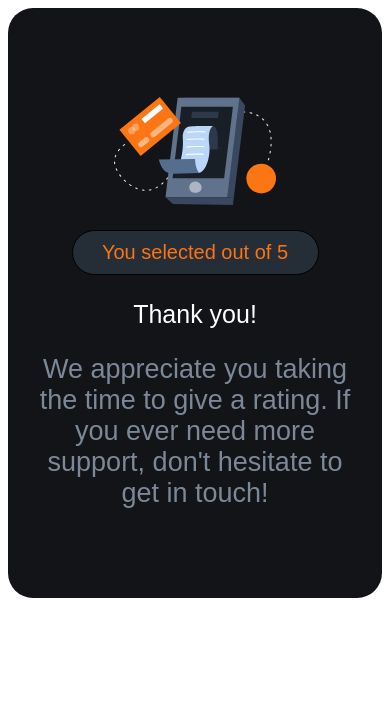
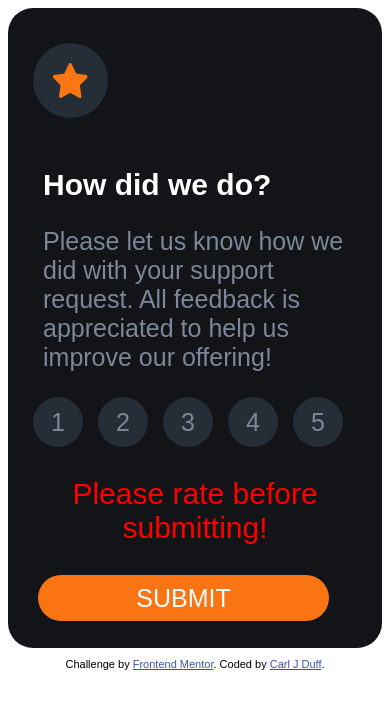
Before and after one commit to carljduff/rating-component, a React (Create React App) app: page / in a window 390 px wide. Both pictures are taken after a click on the button "SUBMIT". Shown: the top 708 px of the page. Built offline with nearby package versions, Linux system fonts and the light colour scheme.

Commit message:
css updated

```diff
--- a/package.json
+++ b/package.json
@@ -6,9 +6,10 @@
     "@testing-library/jest-dom": "^5.16.5",
     "@testing-library/react": "^13.4.0",
     "@testing-library/user-event": "^13.5.0",
+    "bootstrap": "^5.2.3",
     "react": "^18.2.0",
+    "react-bootstrap": "^2.7.0",
     "react-dom": "^18.2.0",
-    "react-router-dom": "^6.4.4",
     "react-scripts": "5.0.1",
     "web-vitals": "^2.1.4"
   },
--- a/public/index.html
+++ b/public/index.html
@@ -9,7 +9,8 @@
       content="Web site created using create-react-app"
     />
 
-    <title>React App</title>
+    <title>Frontend Mentor | Interactive rating component</title>
+    <link rel="icon" type="image/x-icon" href="%PUBLIC_URL%/favicon.png">
   </head>
   <body>
     <noscript>You need to enable JavaScript to run this app.</noscript>
--- a/src/App.css
+++ b/src/App.css
@@ -14,6 +14,7 @@ body {
 
 .attribution {
   font-size: 11px; text-align: center;
+  margin-top: 10px;
 }
 
 .attribution a {
@@ -25,9 +26,8 @@ body {
   margin: 0 auto;
   max-width: 600px;
   height: 550px;
-  padding: 20px;
-  /* text-align: center; */
   border-radius: 25px;
+  padding: 10px;
 }
 
 .star-circle {
@@ -38,7 +38,9 @@ body {
   border-radius: 50%;
   height: 75px;
   width: 75px;
-  margin: 25px;
+  margin-left: 15px;
+  margin-top: 25px;
+
 
 }
 
@@ -81,7 +83,7 @@ body {
   color: var(--white);
 }
 
-.submit-button {
+.submit-button, .submit-button-error {
   background-color: var(--orange);
   border-radius: 50px;
   height: 60px;
@@ -95,12 +97,29 @@ body {
   cursor: pointer;
 }
 
+.submit-button-error {
+  margin-top: 0 !important;
+}
+
 .submit-button:active {
   background-color: var(--white);
   color: var(--orange);
 }
 
 .rating-button-click {
+  background-color: var(--orange);
+  color: var(--white);
+  border-radius: 50%;
+  height: 75px;
+  width: 75px;
+  margin-left: 40px;
+  border: none;
+  font-size: 25px;
+  font-weight: 400;
+  cursor: pointer;
+}
+
+.rating-button:active {
   background-color: var(--orange);
   color: var(--white);
   border-radius: 50%;
@@ -141,12 +160,6 @@ body {
   text-align: center;
 }
 
-/* .img {
-  margin-bottom: 20px;
-
-
-} */
-
 .thank-state {
   display: flex;
   flex-flow: column wrap;
@@ -154,3 +167,66 @@ body {
   align-items: center;
   gap: 25px;
 }
+
+.submit-error {
+  text-align: center;
+  color: red;
+  font-size: 30px;
+}
+
+@media only screen and (max-width: 320px) {
+  .rating-button, .rating-button:hover, .rating-button-click {
+    height: 40px;
+    width: 40px;
+    margin-left: 15px;
+  }
+
+  .submit-button, .submit-button-error {
+    height: 37px;
+    width: 277px;
+    margin-left: 5px;
+    margin-top: 24px;
+  }
+
+  .app {
+    height: 660px;
+  }
+}
+
+@media only screen and (min-width: 375px) and (max-width: 424px) {
+  .submit-button, .submit-button-error {
+    height: 46px;
+    width: 291px;
+    margin-left: 20px;
+    margin-top: 24px;
+  }
+
+  .rating-button, .rating-button:hover, .rating-button-click {
+    height: 50px;
+    width: 50px;
+    margin-left: 15px;
+  }
+
+  .app {
+    height: 620px;
+  }
+}
+
+@media only screen and (min-width: 425px) and (max-width: 729px) {
+  .submit-button, .submit-button-error {
+    height: 46px;
+    width: 291px;
+    margin-left: 40px;
+    margin-top: 24px;
+  }
+
+  .rating-button, .rating-button:hover, .rating-button-click {
+    height: 50px;
+    width: 50px;
+    margin-left: 22px;
+  }
+
+  .app {
+    height: 590px;
+  }
+}
--- a/src/components/Frame.js
+++ b/src/components/Frame.js
@@ -2,47 +2,81 @@ import React, { useState } from "react";
 import Button from "./Button";
 import thanks from "../images/illustration-thank-you.svg";
 import iconStar from "../images/icon-star.svg";
+import Container from 'react-bootstrap/Container';
+
+
 const Frame = () => {
   const [switchPage, setSwitchPage] = useState(false);
   const [number, setNumber] = useState();
+  const [error, setError] = useState(false);
+  const buttons = [
+    <Button key="1" num="1" setNumber={setNumber} />,
+    <Button key="2" num="2" setNumber={setNumber} />,
+    <Button key="3" num="3" setNumber={setNumber} />,
+    <Button key="4" num="4" setNumber={setNumber} />,
+    <Button key="5" num="5" setNumber={setNumber} />,
+  ];
 
-    const buttons = [
-        <Button num='1' setNumber={setNumber}/>,
-        <Button num='2' setNumber={setNumber}/>,
-        <Button num='3' setNumber={setNumber}/>,
-        <Button num='4' setNumber={setNumber}/>,
-        <Button num='5' setNumber={setNumber}/>
-    ]
+  const submitHandler = () => {
+    if (number) {
+      setSwitchPage(true);
+    } else {
+      setError(true);
+    }
+  };
 
-    if(switchPage === false) {
-        return(
-            <div className="app">
 
+  if (switchPage === false) {
+    return (
+      <>
+
+      <Container className="app">
         <div className="star-circle">
-                        <img className="star" src={iconStar} alt="star"/>
+        <img className="star" src={iconStar} alt="star" />
        </div>
 
          <h1 className="heading">How did we do?</h1>
-                <p className="paragraph">Please let us know how we did with your support request. All feedback is appreciated to help us improve our offering!</p>
+         <p className="paragraph">
+           Please let us know how we did with your support request. All feedback
+           is appreciated to help us improve our offering!
+         </p>
          {buttons}
-                <button onClick={() => setSwitchPage(true)} className="submit-button">SUBMIT</button>
+
+         {error ? (
+           <p className="submit-error">Please rate before submitting!</p>
+         ) : null }
+         <button
+           onClick={submitHandler}
+           className={`${error ? "submit-button-error" : "submit-button"}`}
+         >
+           SUBMIT
+         </button>
+      </Container>
+      <div class="attribution">
+      Challenge by <a href="https://www.frontendmentor.io?ref=challenge" target="_blank">Frontend Mentor</a>.
+      Coded by <a href="https://github.com/carljduff">Carl J Duff</a>.
     </div>
-        )
+    </>
+    );
   } else {
-        return(
-            <div className="app thank-state">
-
-                <img className="img" src={thanks} alt="phone"/>
+    return (
+     <>
+      <Container className="app thank-state">
+        <img className="img" src={thanks} alt="phone" />
         <div className="selection-message"> You selected {number} out of 5</div>
         <div className="thank-you">Thank you!</div>
-                <div className="goodbye-message">We appreciate you taking the time to give a rating. If you
-                ever need more support, don't hesitate to get in touch!
+        <div className="goodbye-message">
+          We appreciate you taking the time to give a rating. If you ever need
+          more support, don't hesitate to get in touch!
         </div>
-
-
+      </Container>
+      <div class="attribution">
+      Challenge by <a href="https://www.frontendmentor.io?ref=challenge" target="_blank">Frontend Mentor</a>.
+      Coded by <a href="https://github.com/carljduff">Carl J Duff</a>.
     </div>
-        )
+    </>
+    );
   }
-}
+};
 
 export default Frame;
```
Also changed, not shown: src/components/Button.js (+11 -7 lines), .gitpod.yml (added), public/favicon.png (renamed from src/images/favicon-32x32.png), 1 other file (tests, documents, lock files or other folders). Lines whose indentation alone changed are shown as unchanged.
